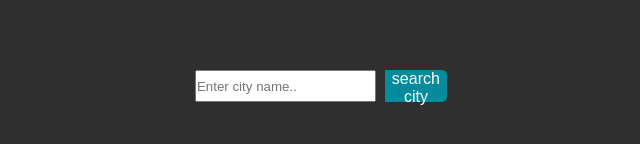
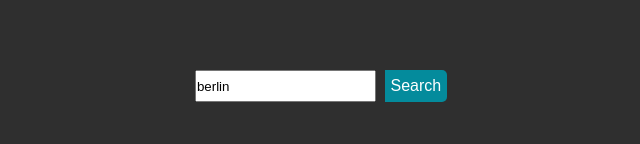
Before and after one commit to OleksandrMul/weather-web-app, a React (Create React App) app: page / in a window 1280 px wide. Shown: the part 180-324 px from the top of the page, without its empty margins (324-964 px from the left). Built offline with nearby package versions, Linux system fonts and the light colour scheme; some icons are missing.

Commit message:
Search component continuation

```diff
--- a/src/App.js
+++ b/src/App.js
@@ -4,7 +4,7 @@ import SearchMain from './components/searchMain'
 
 function App() {
   return <div className="App">
-    <SearchMain />
+    <SearchMain/>
   </div>
 }
 
--- a/src/components/searchMain.js
+++ b/src/components/searchMain.js
@@ -1,20 +1,24 @@
-import React from 'react'
+import React, { useState } from 'react'
 import '../components/styles.css'
 
-function searchMain() {
+function SearchMain() {
+  const [searchTerm, setSearchTerm] = useState('berlin')
+    console.log('searchTerm', searchTerm);
   return (
     <div className="wrap">
       <div className="search">
         <input
           className="input"
           type="search"
-          placeholder="Enter city name.."
+          placeholder="Search city.."
           id="search"
+          value={searchTerm}
+          onChange={(event) => setSearchTerm(event.target.value)}
         />
       </div>
-      <button className="searchButton">search city</button>
+      <button className="searchButton">Search</button>
     </div>
   )
 }
 
-export default searchMain
+export default SearchMain
```
